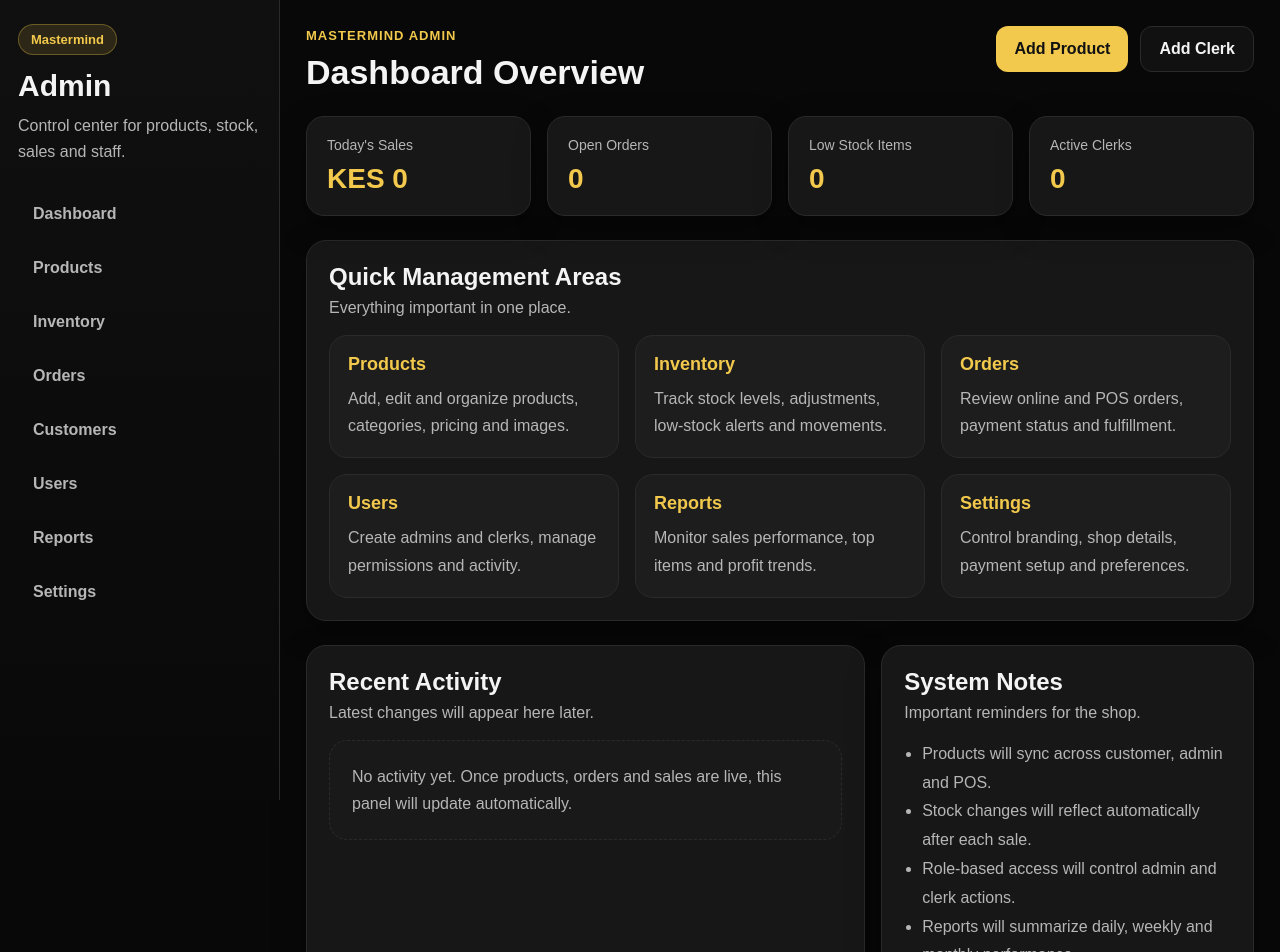
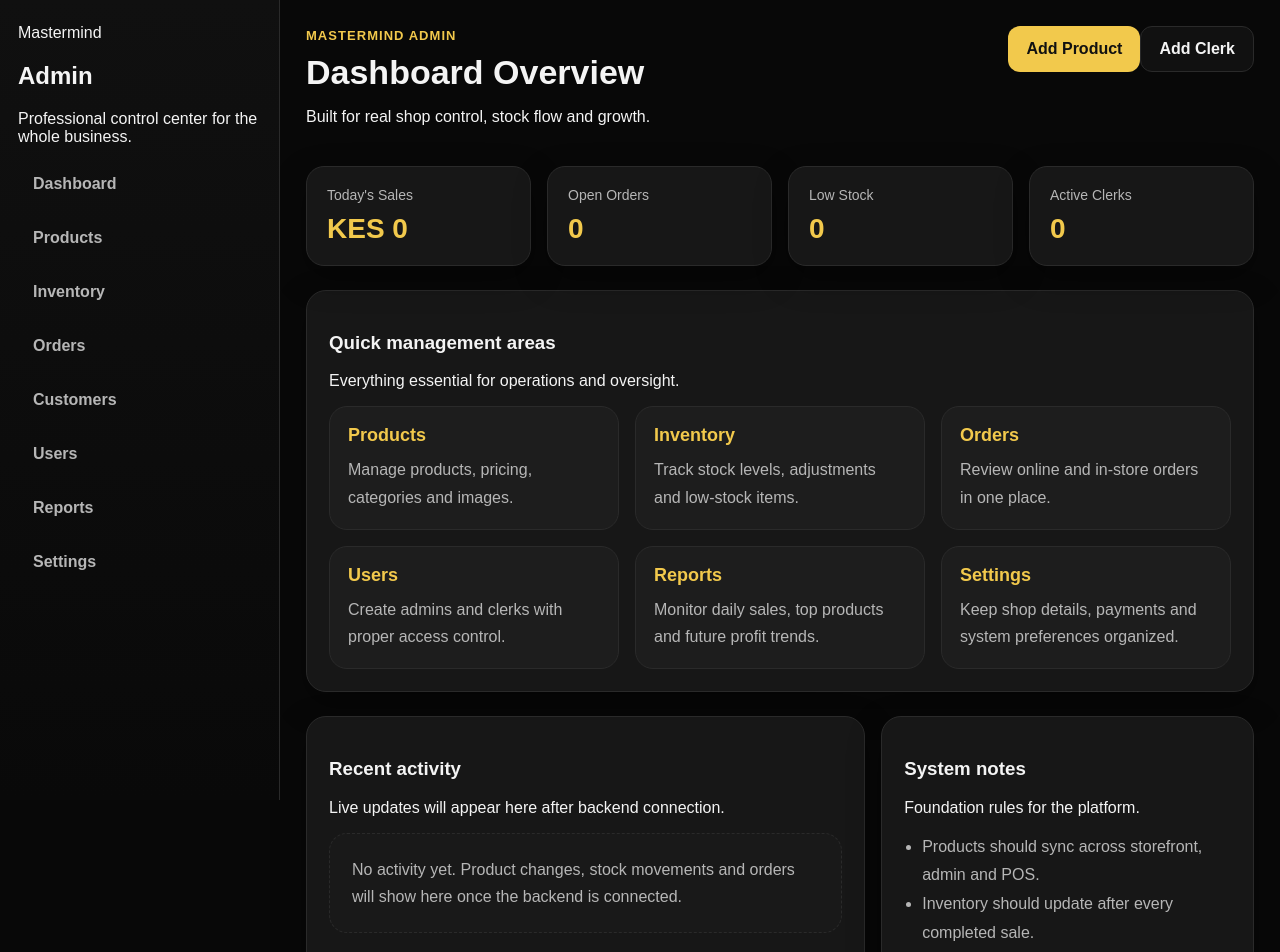
Before and after one commit to Masterkartel/mastermind-platform, a Next.js app in the folder apps/admin/: page / in a window 1280 px wide. Shown: the top 952 px of the page. Built offline with nearby package versions, Linux system fonts and the light colour scheme.

Commit message:
Update page.tsx

```diff
--- a/apps/admin/src/app/page.tsx
+++ b/apps/admin/src/app/page.tsx
@@ -1,45 +1,45 @@
 const stats = [
   { label: "Today's Sales", value: "KES 0" },
   { label: "Open Orders", value: "0" },
-  { label: "Low Stock Items", value: "0" },
+  { label: "Low Stock", value: "0" },
   { label: "Active Clerks", value: "0" }
 ];
 
-const quickLinks = [
+const areas = [
   {
     title: "Products",
-    text: "Add, edit and organize products, categories, pricing and images."
+    text: "Manage products, pricing, categories and images."
   },
   {
     title: "Inventory",
-    text: "Track stock levels, adjustments, low-stock alerts and movements."
+    text: "Track stock levels, adjustments and low-stock items."
   },
   {
     title: "Orders",
-    text: "Review online and POS orders, payment status and fulfillment."
+    text: "Review online and in-store orders in one place."
   },
   {
     title: "Users",
-    text: "Create admins and clerks, manage permissions and activity."
+    text: "Create admins and clerks with proper access control."
   },
   {
     title: "Reports",
-    text: "Monitor sales performance, top items and profit trends."
+    text: "Monitor daily sales, top products and future profit trends."
   },
   {
     title: "Settings",
-    text: "Control branding, shop details, payment setup and preferences."
+    text: "Keep shop details, payments and system preferences organized."
   }
 ];
 
-export default function AdminHomePage() {
+export default function AdminPage() {
   return (
     <main className="admin-page">
       <aside className="sidebar">
-        <div className="brand">
-          <span className="brand__badge">Mastermind</span>
+        <div className="brand-box">
+          <span className="badge">Mastermind</span>
           <h1>Admin</h1>
-          <p>Control center for products, stock, sales and staff.</p>
+          <p>Professional control center for the whole business.</p>
         </div>
 
         <nav className="nav">
@@ -59,8 +59,10 @@
           <div>
             <span className="eyebrow">Mastermind Admin</span>
             <h2>Dashboard Overview</h2>
+            <p>Built for real shop control, stock flow and growth.</p>
           </div>
-          <div className="topbar__actions">
+
+          <div className="topbar-actions">
             <a href="/products/new" className="btn btn--primary">
               Add Product
             </a>
@@ -72,7 +74,7 @@
 
         <section className="stats-grid">
           {stats.map((item) => (
-            <article className="stat-card" key={item.label}>
+            <article key={item.label} className="stat-card">
               <span>{item.label}</span>
               <strong>{item.value}</strong>
             </article>
@@ -80,14 +82,14 @@
         </section>
 
         <section className="panel">
-          <div className="panel__head">
-            <h3>Quick Management Areas</h3>
-            <p>Everything important in one place.</p>
+          <div className="panel-head">
+            <h3>Quick management areas</h3>
+            <p>Everything essential for operations and oversight.</p>
           </div>
 
           <div className="quick-grid">
-            {quickLinks.map((item) => (
-              <article className="quick-card" key={item.title}>
+            {areas.map((item) => (
+              <article key={item.title} className="quick-card">
                 <h4>{item.title}</h4>
                 <p>{item.text}</p>
               </article>
@@ -97,26 +99,28 @@
 
         <section className="split-grid">
           <article className="panel">
-            <div className="panel__head">
-              <h3>Recent Activity</h3>
-              <p>Latest changes will appear here later.</p>
+            <div className="panel-head">
+              <h3>Recent activity</h3>
+              <p>Live updates will appear here after backend connection.</p>
             </div>
+
             <div className="empty-state">
-              No activity yet. Once products, orders and sales are live, this
-              panel will update automatically.
+              No activity yet. Product changes, stock movements and orders will
+              show here once the backend is connected.
             </div>
           </article>
 
           <article className="panel">
-            <div className="panel__head">
-              <h3>System Notes</h3>
-              <p>Important reminders for the shop.</p>
+            <div className="panel-head">
+              <h3>System notes</h3>
+              <p>Foundation rules for the platform.</p>
             </div>
+
             <ul className="notes">
-              <li>Products will sync across customer, admin and POS.</li>
-              <li>Stock changes will reflect automatically after each sale.</li>
-              <li>Role-based access will control admin and clerk actions.</li>
-              <li>Reports will summarize daily, weekly and monthly performance.</li>
+              <li>Products should sync across storefront, admin and POS.</li>
+              <li>Inventory should update after every completed sale.</li>
+              <li>Roles should separate admin and clerk permissions.</li>
+              <li>Reports should support daily, weekly and monthly views.</li>
             </ul>
           </article>
         </section>
```
